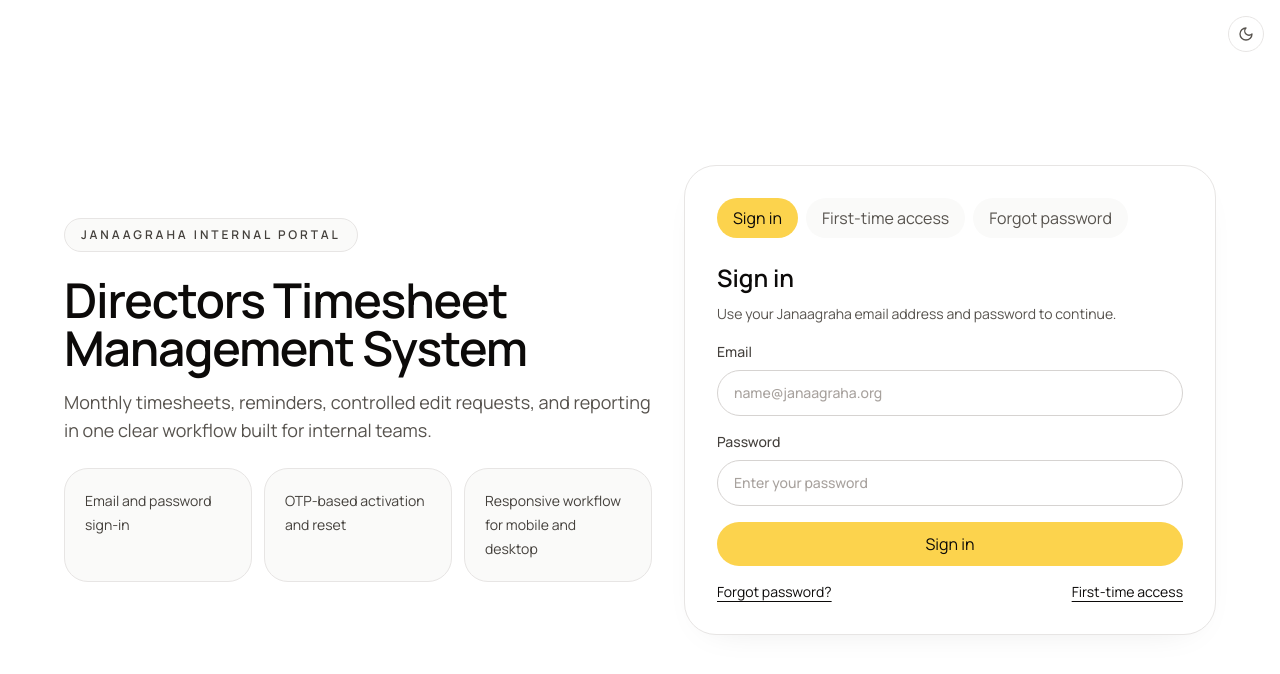
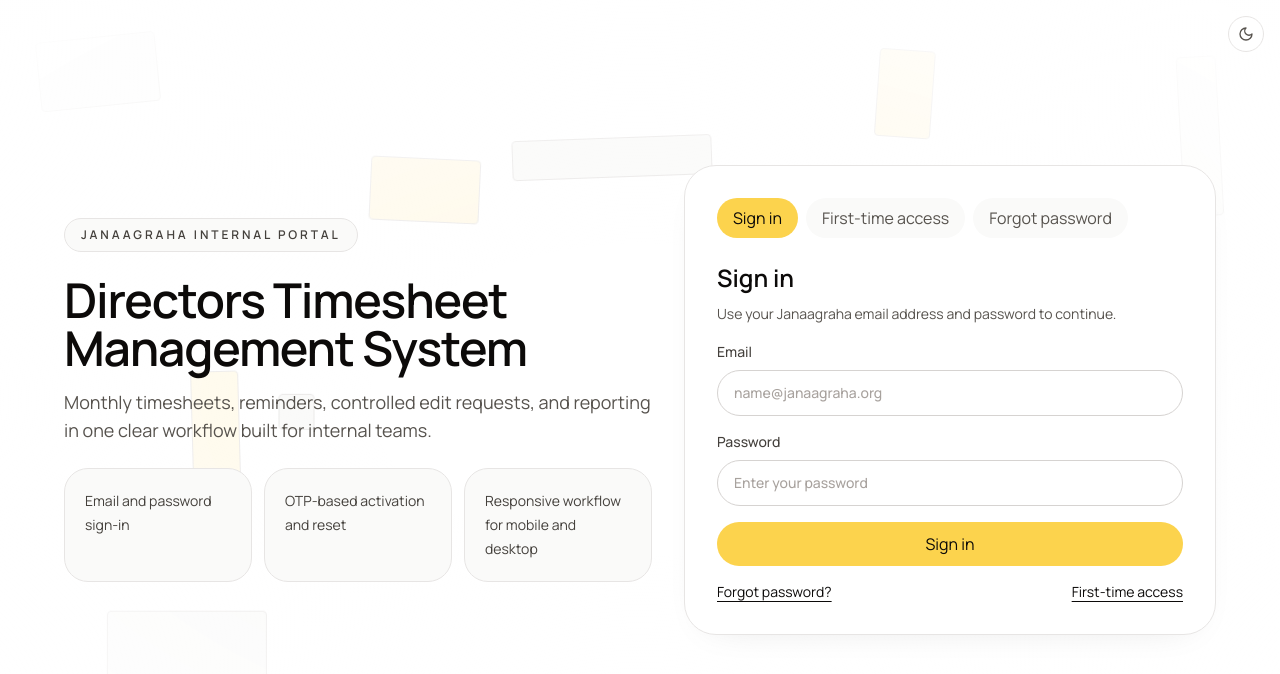
Before and after one commit to janaonline/codex-jana-timesheet, a Next.js app: page /login in a window 1280 px wide. Shown: the top 674 px of the page. Built offline with nearby package versions, Linux system fonts and the light colour scheme; no server answers.

Commit message:
feat: add background animation to login page with CSS keyframes

```diff
--- a/components/auth/login-screen.tsx
+++ b/components/auth/login-screen.tsx
@@ -225,10 +225,126 @@ export function LoginScreen({
     replaceLocation(result?.url ?? "/auth/set-password");
   }
 
+  const loginBgStyles = `
+    @keyframes login-float-up {
+      0%   { transform: translateY(0) rotate(var(--r0)); opacity: 0; }
+      8%   { opacity: 1; }
+      90%  { opacity: 0.85; }
+      100% { transform: translateY(-110vh) rotate(var(--r1)); opacity: 0; }
+    }
+    @keyframes login-float-diagonal {
+      0%   { transform: translate(0, 0) rotate(var(--r0)); opacity: 0; }
+      8%   { opacity: 1; }
+      90%  { opacity: 0.75; }
+      100% { transform: translate(var(--dx, 0px), -105vh) rotate(var(--r1)); opacity: 0; }
+    }
+    @keyframes login-float-sway {
+      0%   { transform: translateY(0) translateX(0) rotate(var(--r0)); opacity: 0; }
+      25%  { transform: translateY(-25vh) translateX(var(--sx, 0px)) rotate(var(--r-mid, 0deg)); opacity: 1; }
+      75%  { transform: translateY(-75vh) translateX(calc(var(--sx, 0px) * -0.5)) rotate(var(--r-mid, 0deg)); opacity: 0.8; }
+      100% { transform: translateY(-108vh) translateX(0) rotate(var(--r1)); opacity: 0; }
+    }
+    .login-bg-shape {
+      position: absolute;
+      border-radius: 4px;
+      border: 1px solid var(--color-border);
+    }
+    @media (prefers-reduced-motion: reduce) {
+      .login-bg-shape { animation: none !important; opacity: 0 !important; }
+    }
+  `;
+
   return (
-    <main className="relative min-h-screen bg-(--color-bg) px-4 py-8 text-(--color-text) sm:px-6 lg:px-8">
+    <main className="relative min-h-screen overflow-hidden bg-(--color-bg) px-4 py-8 text-(--color-text) sm:px-6 lg:px-8">
       {/* Theme toggle — fixed top-right, visible on all login views */}
       <ThemeToggle className="fixed right-4 top-4 z-10" />
+
+      {/* ── Login background animation ─────────────────────────────
+          Pure CSS floating geometry. Uses --color-border and
+          --color-surface-raised tokens so it adapts to dark/light
+          automatically. Amber fills use rgba on the amber-300 hex
+          which stays constant in both themes (per globals.css).
+          aria-hidden — decorative only.
+      ─────────────────────────────────────────────────────────── */}
+      <style dangerouslySetInnerHTML={{ __html: loginBgStyles }} />
+      <div
+        aria-hidden="true"
+        className="pointer-events-none fixed inset-0 z-0 overflow-hidden"
+      >
+        {/* Radial vignette — clears the centre for the login card */}
+        <div
+          className="absolute inset-0 z-10"
+          style={{
+            background:
+              "radial-gradient(ellipse 70% 65% at 50% 50%, transparent 30%, color-mix(in srgb, var(--color-bg) 96%, transparent) 100%)",
+          }}
+        />
+
+        <div className="login-bg-shape" style={{ width:160, height:90,
+          background:"var(--color-surface-raised)", left:"6%", bottom:-100,
+          ["--r0" as string]:"-4deg", ["--r1" as string]:"6deg", ["--sx" as string]:"30px",
+          animation:"login-float-sway 22s ease-in-out infinite 0s" }} />
+
+        <div className="login-bg-shape" style={{ width:48, height:140,
+          background:"rgba(252,211,77,0.14)", left:"15%", bottom:-160,
+          ["--r0" as string]:"2deg", ["--r1" as string]:"-5deg",
+          animation:"login-float-up 26s linear infinite -8s" }} />
+
+        <div className="login-bg-shape" style={{ width:36, height:36,
+          background:"var(--color-surface-raised)", left:"22%", bottom:-50,
+          ["--r0" as string]:"8deg", ["--r1" as string]:"-8deg", ["--sx" as string]:"-20px",
+          animation:"login-float-sway 18s ease-in-out infinite -4s" }} />
+
+        <div className="login-bg-shape" style={{ width:110, height:64,
+          background:"rgba(252,211,77,0.14)", left:"30%", bottom:-80,
+          ["--r0" as string]:"-2deg", ["--r1" as string]:"4deg", ["--dx" as string]:"-18px",
+          animation:"login-float-diagonal 24s ease-in-out infinite -11s" }} />
+
+        <div className="login-bg-shape" style={{ width:200, height:40,
+          background:"var(--color-surface-raised)", left:"40%", bottom:-60,
+          ["--r0" as string]:"1deg", ["--r1" as string]:"-3deg",
+          animation:"login-float-up 30s linear infinite -18s" }} />
+
+        <div className="login-bg-shape" style={{ width:44, height:44,
+          background:"rgba(252,211,77,0.14)", right:"34%", bottom:-60,
+          ["--r0" as string]:"-6deg", ["--r1" as string]:"10deg", ["--dx" as string]:"20px",
+          animation:"login-float-diagonal 20s ease-in-out infinite -6s" }} />
+
+        <div className="login-bg-shape" style={{ width:80, height:120,
+          background:"var(--color-surface-raised)", right:"22%", bottom:-140,
+          ["--r0" as string]:"3deg", ["--r1" as string]:"-6deg", ["--sx" as string]:"25px",
+          animation:"login-float-sway 28s ease-in-out infinite -14s" }} />
+
+        <div className="login-bg-shape" style={{ width:140, height:52,
+          background:"rgba(252,211,77,0.14)", right:"10%", bottom:-70,
+          ["--r0" as string]:"-3deg", ["--r1" as string]:"5deg",
+          animation:"login-float-up 23s linear infinite -2s" }} />
+
+        <div className="login-bg-shape" style={{ width:40, height:160,
+          background:"var(--color-surface-raised)", right:"4%", bottom:-180,
+          ["--r0" as string]:"5deg", ["--r1" as string]:"-4deg", ["--dx" as string]:"-10px",
+          animation:"login-float-diagonal 32s ease-in-out infinite -20s" }} />
+
+        <div className="login-bg-shape" style={{ width:24, height:24,
+          background:"rgba(252,211,77,0.14)", left:"8%", bottom:-30,
+          ["--r0" as string]:"12deg", ["--r1" as string]:"-12deg", ["--sx" as string]:"15px",
+          animation:"login-float-sway 16s ease-in-out infinite -9s" }} />
+
+        <div className="login-bg-shape" style={{ width:28, height:28,
+          background:"var(--color-surface-raised)", right:"14%", bottom:-40,
+          ["--r0" as string]:"-8deg", ["--r1" as string]:"8deg", ["--sx" as string]:"-18px",
+          animation:"login-float-sway 19s ease-in-out infinite -3s" }} />
+
+        <div className="login-bg-shape" style={{ width:120, height:70,
+          background:"var(--color-surface-raised)", left:"3%", bottom:-90,
+          ["--r0" as string]:"4deg", ["--r1" as string]:"-7deg",
+          animation:"login-float-up 34s linear infinite -25s" }} />
+
+        <div className="login-bg-shape" style={{ width:56, height:88,
+          background:"rgba(252,211,77,0.14)", right:"28%", bottom:-100,
+          ["--r0" as string]:"-5deg", ["--r1" as string]:"5deg", ["--dx" as string]:"12px",
+          animation:"login-float-diagonal 27s ease-in-out infinite -16s" }} />
+      </div>
 
       <Modal
         open={sessionExpiredOpen}
@@ -249,7 +365,7 @@ export function LoginScreen({
         </div>
       </Modal>
 
-      <div className="mx-auto flex min-h-[calc(100vh-64px)] max-w-6xl flex-col justify-center gap-8 lg:grid lg:grid-cols-[1.05fr_0.95fr] lg:items-center">
+      <div className="relative z-10 mx-auto flex min-h-[calc(100vh-64px)] max-w-6xl flex-col justify-center gap-8 lg:grid lg:grid-cols-[1.05fr_0.95fr] lg:items-center">
         <section className="space-y-6">
           <div className="inline-flex rounded-full border border-(--color-border) bg-(--color-surface-raised) px-4 py-2 text-xs font-semibold uppercase tracking-[0.24em] text-(--color-text-subtle)">
             Janaagraha internal portal
```
Also changed, not shown: 2 other files (tests, documents, lock files or other folders).
